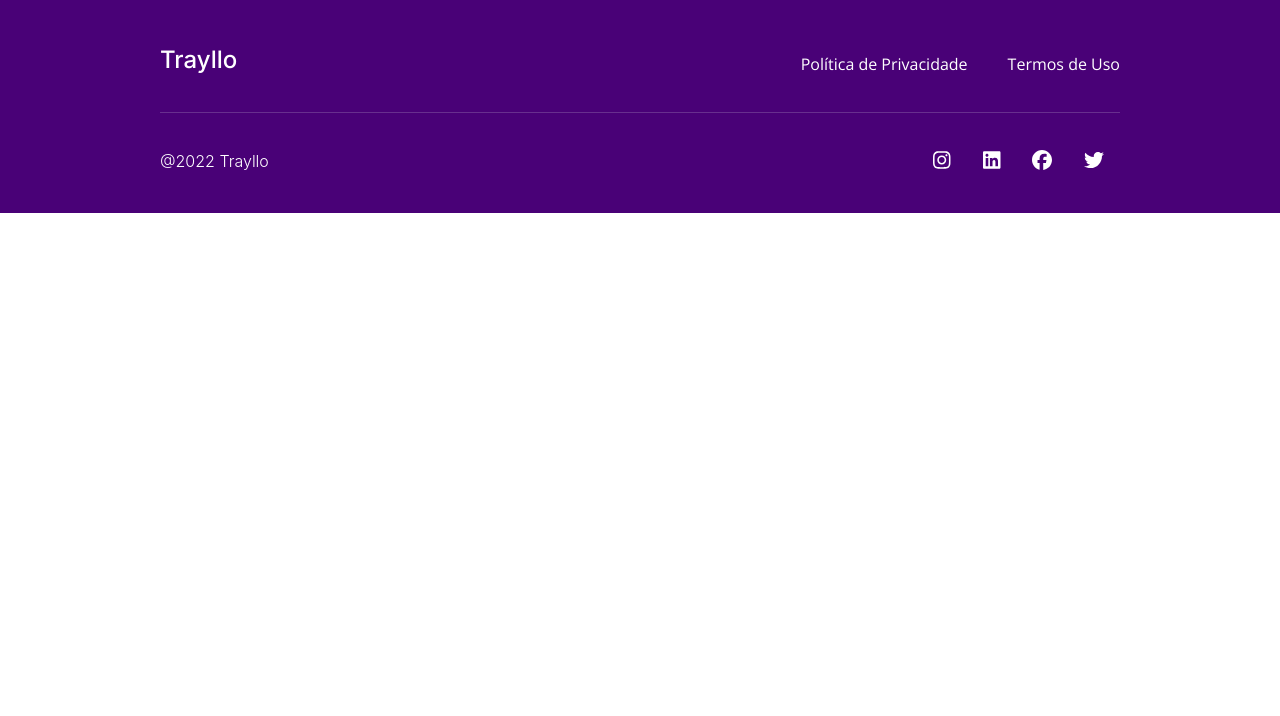
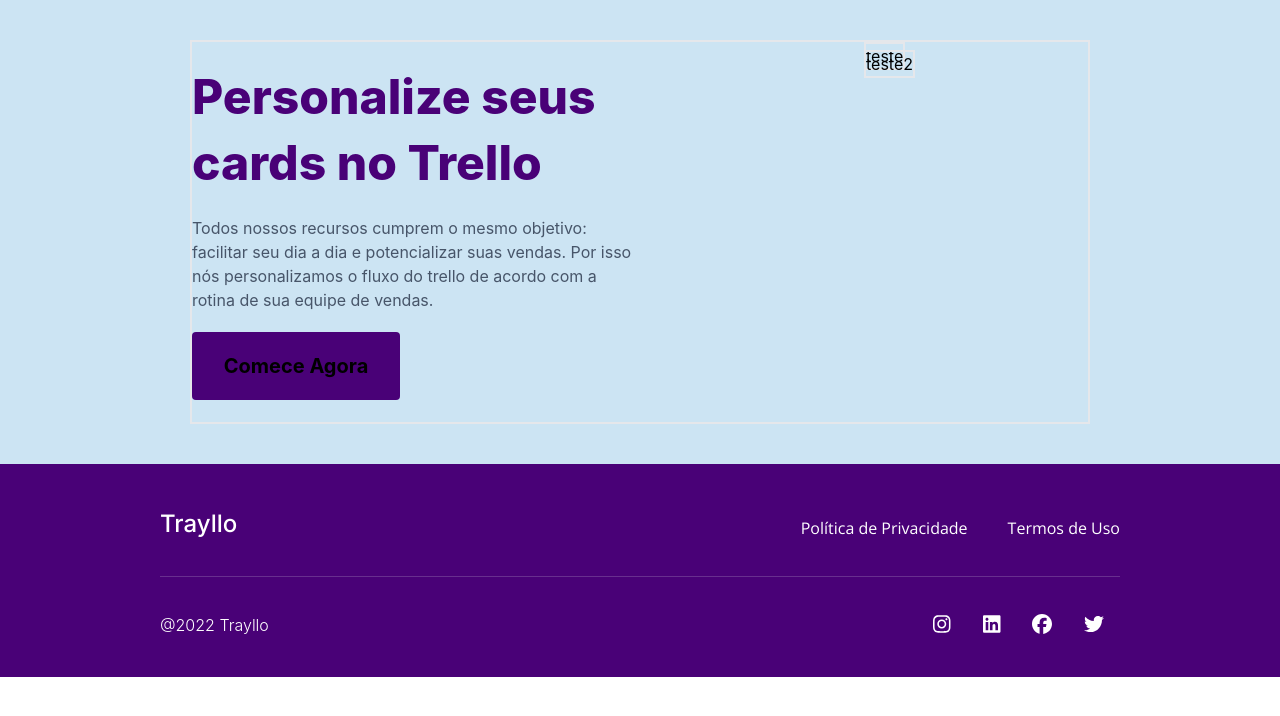
Before and after one commit to kortkamp/trayllo-front, a Next.js app in the folder app/: page / in a window 1280 px wide. Shown: the top 716 px of the page. Built offline with nearby package versions, Linux system fonts and the light colour scheme.

Commit message:
Created CardPersonalizado component and changed some linhas inside globals.css

```diff
--- /dev/null
+++ b/app/components/CardPersonalizado/CardPersonalizado.jsx
@@ -0,0 +1,37 @@
+import { Fragment } from "react"
+import { Open_Sans } from "@next/font/google"
+
+const openSans = Open_Sans({
+
+})
+import Image from "next/image"
+
+export default function CardPersonalizado() {
+  return (
+    <Fragment>
+        <section className="bg-section flex flex-col justify-center p-10 transition-transform">
+            <div className="container mx-auto w-9/12 flex flex-row justify-center border-2 h-96">
+                <div className="flex flex-col w-100 md:w-1/2 justify-center">
+                    <p className="text-[3em] text-[#490177] font-extrabold mb-5 leading-snug">Personalize seus cards no Trello</p>
+                    <p class="text-slate-600 mb-5">
+                        Todos nossos recursos cumprem o mesmo objetivo: facilitar seu dia a dia e potencializar suas vendas. Por isso nós personalizamos o fluxo do trello de acordo com a rotina de sua equipe de vendas.
+                    </p>
+                    <button className="align-center p-5 text-center bg-[#490177] rounded hover:bg-[#320152] w-52 font-bold text-xl">Comece Agora</button>
+                </div>
+                <div className="md:flex flex-col items-center w-1/2 hidden">
+                    <div className="relative">
+                        <div className="absolute">
+                            <div className="border-2 h-100">teste</div>
+                        </div>
+                    </div>
+                    <div className="relative">
+                        <div className="absolute">
+                            <div className="border-2 h-100 translate-y-2">teste2</div>
+                        </div>
+                    </div>
+                </div>
+            </div>
+        </section>
+    </Fragment>
+  )
+}
--- a/app/pages/index.tsx
+++ b/app/pages/index.tsx
@@ -1,9 +1,10 @@
 import Footer from '../components/Footer/Footer'
 import { Fragment } from 'react'
-
+import CardPersonalizado from '../components/CardPersonalizado/CardPersonalizado'
 export default function index() {
   return (
     <Fragment>
+      <CardPersonalizado></CardPersonalizado>
       <Footer></Footer>
     </Fragment>
   )
--- a/app/styles/globals.css
+++ b/app/styles/globals.css
@@ -1,6 +1,10 @@
 @tailwind base;
 @tailwind components;
 @tailwind utilities;
+
+.bg-section{
+  background: #cce4f3;
+}
 
 html,
 body {
```
